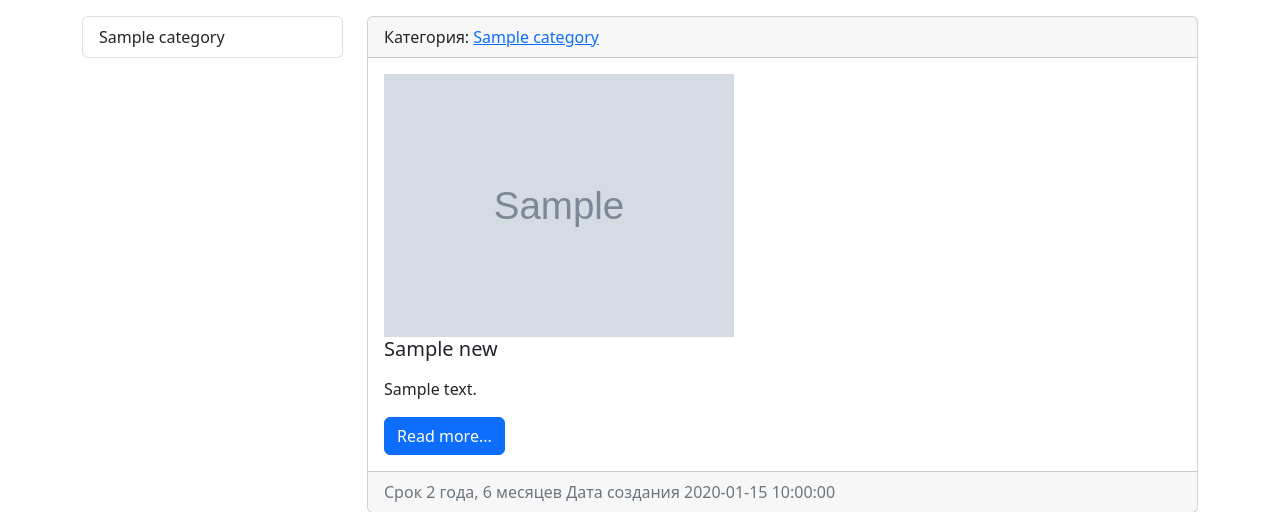
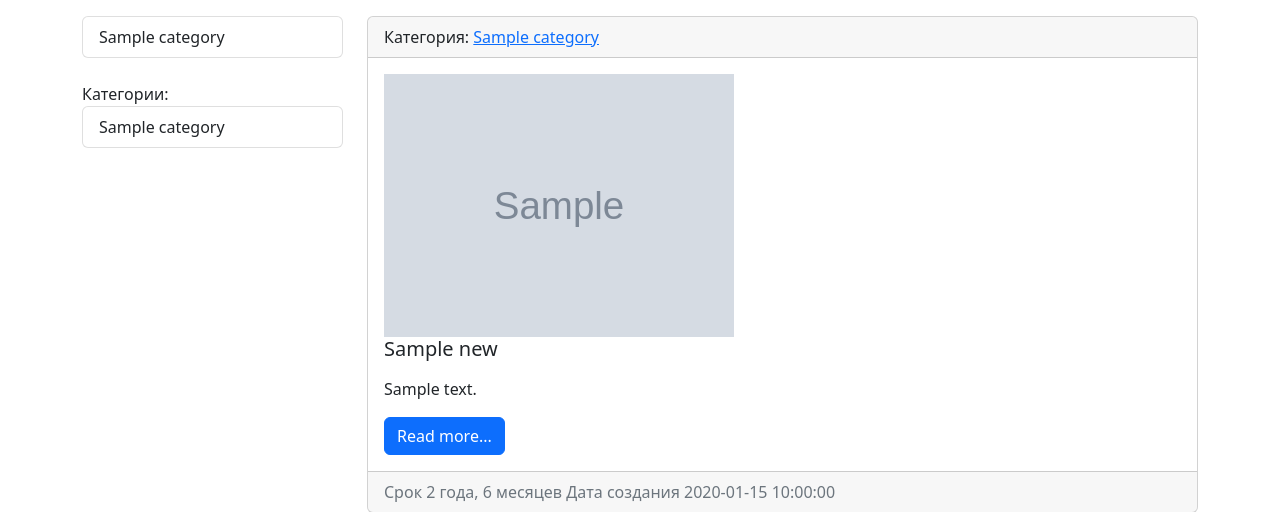
Before and after one commit to frrrost47/NewsDjangoSite, a Django app: page / in a window 1280 px wide. Shown: the part 56-568 px from the top of the page. Run offline with Django 3.2, Linux system fonts and the light colour scheme; tables that the repository leaves empty hold one stand-in row (values such as "Sample post"); grey boxes marked "Sample" are stand-in pictures.

Commit message:
End lesson 20. Use custom tags templatetags.news_tags.py

```diff
--- a/mysite/news/templates/news/index.html
+++ b/mysite/news/templates/news/index.html
@@ -7,18 +7,10 @@
 {% endblock %}
 
 {% block sidebar %}
-<div class="col-md-3">
-    <div class="list-group">
-        {% for item in categories %}
-        <a href="{% url 'category' item.pk %}" class="list-group-item list-group-item-action">
-            {{ item.title }} </a>
-        {% endfor %}
-    </div>
-</div>
+{% include 'inc/_sidebar.html' %}
 {% endblock %}
 
 {% block content %}
-<div class="col-md-9">
 {% for item in news %}
 
 <div class="card mb-3">
@@ -46,5 +38,4 @@
 {% empty %}
 Empty news data...
 {% endfor %}
-</div>
 {% endblock %}
--- /dev/null
+++ b/mysite/news/templates/news/list_categories.html
@@ -0,0 +1,11 @@
+<!-- этот шаблон используется inclusion тегом из templatetags.news_tags.py
+и тут доступны все аргументы передаваемые в функцию show_categories из news.tags.py
+-->
+
+<div class="list-group">
+    {{ categories_name }}
+    {% for item in categories %}
+    <a href="{% url 'category' item.pk %}" class="list-group-item list-group-item-action">
+        {{ item.title }} </a>
+    {% endfor %}
+</div>
--- /dev/null
+++ b/mysite/news/templatetags/news_tags.py
@@ -0,0 +1,17 @@
+from django import template
+from news.models import Category
+
+register = template.Library()
+
+
+#  регистрация кастомного тега
+@register.simple_tag(name='get_list_categories')
+def get_categories():
+    return Category.objects.all()
+
+
+#  регистрация inclusion тега
+@register.inclusion_tag('news/list_categories.html')
+def show_categories(categories_name='Категории:'):
+    categories = Category.objects.all()
+    return {'categories': categories, 'categories_name': categories_name}
--- a/mysite/news/views.py
+++ b/mysite/news/views.py
@@ -6,11 +6,9 @@ from .models import News, Category
 
 def index(request):
     news = News.objects.all()
-    categories = Category.objects.all()
     context = {
         'news': news,
         'title': 'Список новостей',
-        'categories': categories,
     }
     # шаблон ищется в папке templates по умолчанию
     return render(request, 'news/index.html', context)
@@ -18,7 +16,6 @@ def index(request):
 
 def get_category(request, category_id):
     news = News.objects.filter(category_id=category_id)
-    categories = Category.objects.all()
     category = Category.objects.get(pk=category_id)
-    context = {'news': news, 'categories': categories, 'category': category}
+    context = {'news': news, 'category': category}
     return render(request, 'news/category.html', context)
--- a/mysite/templates/base.html
+++ b/mysite/templates/base.html
@@ -16,8 +16,13 @@
 <div class="container mt-3">
     <div class="row">
 
-      {% block sidebar %} SIDEBAR {% endblock %}
-      {% block content %} CONTENT {% endblock %}
+        <div class="col-md-3">
+            {% block sidebar %} SIDEBAR {% endblock %}
+        </div>
+
+        <div class="col-md-9">
+            {% block content %} CONTENT {% endblock %}
+        </div>
 
     </div>
 </div>
--- /dev/null
+++ b/mysite/templates/inc/_sidebar.html
@@ -0,0 +1,15 @@
+<!-- загружает кастомные теги из файла templatestags.news_tags.py-->
+{% load news_tags %}
+
+<div class="list-group">
+    <!-- применение кастомного тега get_categories -->
+    {% get_list_categories as categories %}
+    {% for item in categories %}
+    <a href="{% url 'category' item.pk %}" class="list-group-item list-group-item-action">
+        {{ item.title }} </a>
+    {% endfor %}
+</div>
+
+<br>
+
+{% show_categories categories_name='Категории:' %}
```
Also changed, not shown: mysite/news/templates/news/category.html (+1 -10 lines), mysite/news/templatetags/__init__.py (added). Lines whose indentation alone changed are shown as unchanged.
